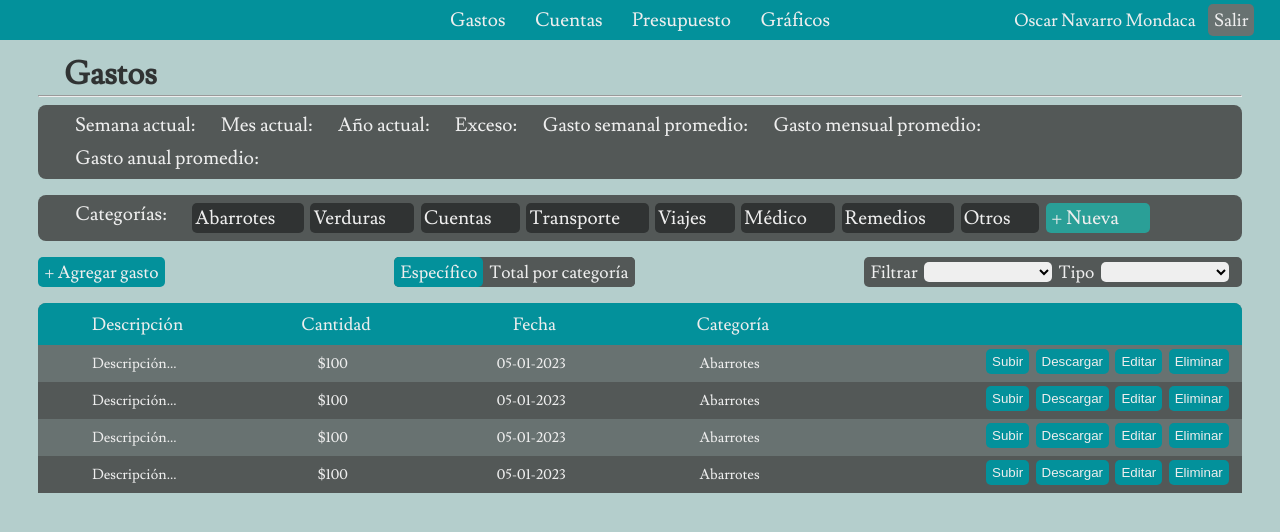
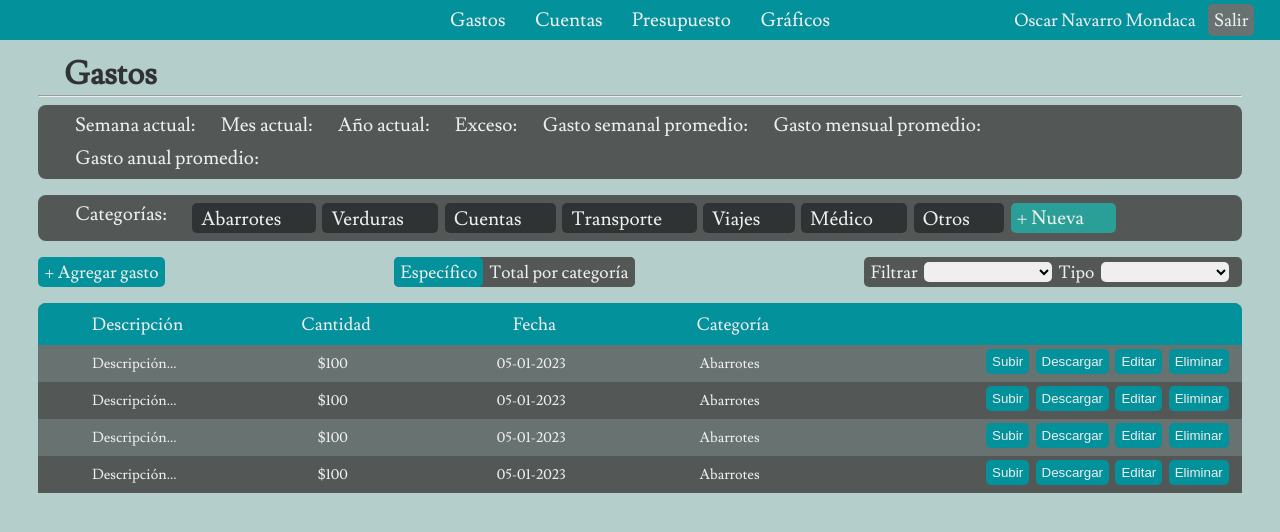
Before and after one commit to on5990/exp_tracker_webapp, a Next.js app: page /dashboard in a window 1280 px wide. Shown: the top 532 px of the page. Built offline with nearby package versions, Linux system fonts and the light colour scheme.

Commit message:
Categories

```diff
--- a/src/components/expense/SwitchBtn.jsx
+++ b/src/components/expense/SwitchBtn.jsx
@@ -2,13 +2,19 @@ import React from "react";
 import { useState } from "react";
 import { CATEGORY, SPECIFIC } from "../../global/constants";
 
-function SwitchBtn() {
+function SwitchBtn({ setParameters }) {
   const [activeBtn, setActiveBtn] = useState(SPECIFIC);
   function setSpecific() {
     setActiveBtn(SPECIFIC);
+    setParameters((prev) => {
+      return { ...prev, showType: SPECIFIC };
+    });
   }
   function setCategory() {
     setActiveBtn(CATEGORY);
+    setParameters((prev) => {
+      return { ...prev, showType: CATEGORY };
+    });
   }
   return (
     <>
--- a/src/pages/dashboard/index.jsx
+++ b/src/pages/dashboard/index.jsx
@@ -1,4 +1,4 @@
-import React from "react";
+import React, { useState } from "react";
 import AddCategory from "../../components/expense/AddCategory";
 import AddExpense from "../../components/expense/AddExpense";
 import ExpenseTable from "../../components/expense/ExpenseTable";
@@ -6,7 +6,34 @@ import FilterExpense from "../../components/expense/FilterExpense";
 import SwitchBtn from "../../components/expense/SwitchBtn";
 import MainLayout from "../../components/layout/MainLayout";
 
+const categories = [
+  { _id: "1", isDefault: true, name: "Abarrotes" },
+  { _id: "2", isDefault: true, name: "Verduras" },
+  { _id: "3", isDefault: true, name: "Cuentas" },
+  { _id: "4", isDefault: true, name: "Transporte" },
+  { _id: "5", isDefault: true, name: "Viajes" },
+  { _id: "6", isDefault: true, name: "Médico" },
+  { _id: "7", isDefault: true, name: "Otros" },
+];
+
 function Dashboard() {
+  const [parameters, setParameters] = useState({
+    category: { _id: "", isDefault: true, name: "" },
+    // Search by month or year
+    timeType: "",
+    // Selected time expression
+    selectDate: "",
+    // List of expenses or list of totals by category
+    showType: "",
+  });
+  function handleCatClick(e) {
+    const jsonData = JSON.parse(e.currentTarget.value);
+    setParameters((prev) => {
+      return { ...prev, category: jsonData };
+    });
+    setTimeout(1000);
+  }
+  console.log(parameters);
   return (
     <>
       <MainLayout>
@@ -26,36 +53,27 @@ function Dashboard() {
         <div className="greybox">
           <div className="infoList">
             <p>Categorías:</p>
-            <div className="category">
-              <p>Abarrotes</p>
-            </div>
-            <div className="category">
-              <p>Verduras</p>
-            </div>
-            <div className="category">
-              <p>Cuentas</p>
-            </div>
-            <div className="category">
-              <p>Transporte</p>
-            </div>
-            <div className="category">
-              <p>Viajes</p>
-            </div>
-            <div className="category">
-              <p>Médico</p>
-            </div>
-            <div className="category">
-              <p>Remedios</p>
-            </div>
-            <div className="category">
-              <p>Otros</p>
-            </div>
+            {categories.map((item) => {
+              return (
+                <button
+                  type="button"
+                  key={item._id}
+                  value={JSON.stringify(item)}
+                  className={`category ${
+                    parameters.category._id === item._id ? "activeCategory" : ""
+                  }`}
+                  onClick={handleCatClick}
+                >
+                  <p>{item.name}</p>
+                </button>
+              );
+            })}
             <AddCategory />
           </div>
         </div>
         <div className="optionDiv">
           <AddExpense />
-          <SwitchBtn />
+          <SwitchBtn setParameters={setParameters} />
           <FilterExpense />
         </div>
         <ExpenseTable />
--- a/src/styles/css/main.css
+++ b/src/styles/css/main.css
@@ -255,16 +255,30 @@
 }
 
 .category {
+  cursor: pointer;
   background-color: #303333;
   width: auto;
   height: 30px;
   border-radius: 5px;
   margin-right: 0.5vw;
   margin-top: 1vh;
+  color: #eeeeee;
+  border: none;
 }
 .category p {
   margin: 0;
+  font-family: "Lusitana";
   padding: 3px;
+}
+.category:hover {
+  transition: background-color 1s;
+  transition: color 0.5s;
+  background-color: #687271;
+  box-shadow: 0 0 4px #2a9f97;
+}
+
+.activeCategory {
+  background-color: #03919b;
 }
 
 .newCategory {
--- a/src/styles/sass/category.scss
+++ b/src/styles/sass/category.scss
@@ -1,14 +1,28 @@
 .category {
+  cursor: pointer;
   background-color: $dark-2;
   width: auto;
   height: 30px;
   border-radius: 5px;
   margin-right: 0.5vw;
   margin-top: 1vh;
+  color: $light-1;
+  border: none;
   p {
     margin: 0;
+    font-family: $font-1;
     padding: 3px;
   }
+  &:hover {
+    transition: background-color 1s;
+    transition: color 0.5s;
+    background-color: $dark-4;
+    box-shadow: 0 0 4px $green-1;
+    // color: $dark-2;
+  }
+}
+.activeCategory {
+  background-color: $blue-1;
 }
 .newCategory {
   background-color: $green-1;
```
Also changed, not shown: 1 other file (tests, documents, lock files or other folders).
